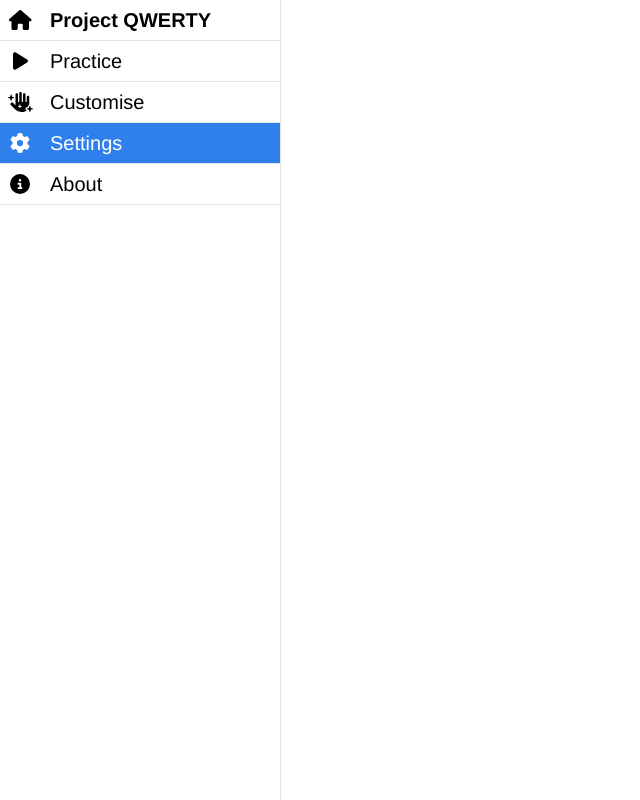
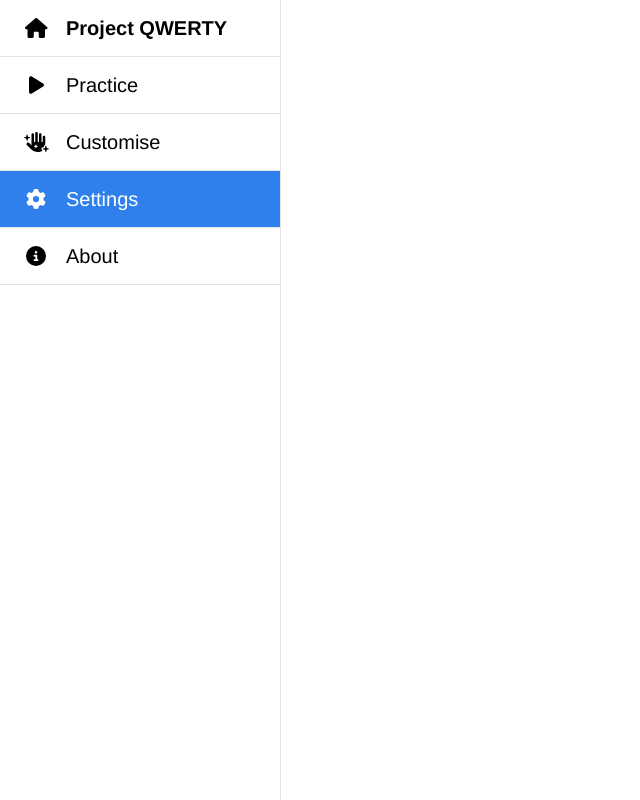
Before and after one commit to project-qwerty/project-qwerty, a Vue app: page /settings in a window 1280 px wide. Shown: the top 800 px of the page, without its empty margins (0-640 px from the left). Built offline with nearby package versions, Linux system fonts and the light colour scheme.

Commit message:
WIP commit addressed nav button padding issue

```diff
--- a/src/components/Nav.vue
+++ b/src/components/Nav.vue
@@ -1,4 +1,5 @@
 <template>
+<!--  ToDo animate nav container in/out the same as the <nav />-->
   <div class="nav-container" :class="{'nav-container-show': showMenu}">
     <div v-if="deviceWidthIsConstrained && !showMenu" class="hamburger-menu-bar">
       <button class="show-menu-button" @click="handleShowMenu">
@@ -16,6 +17,7 @@
             v-for="button in navLinks" :key="button.path"
             :to="button.path">
           <RowButton
+              class="nav-button"
               :text="button.text"
               :icon="button.icon"
               :bold="button.bold"
@@ -84,7 +86,7 @@
   nav {
     display: flex;
     flex-direction: column;
-    overflow-y: hidden;
+    height: 100%;
   }
 
   nav a {
@@ -140,6 +142,10 @@
     transform: translate3d(calc(-100vw), 0, 0);
   }
 
+  .nav-button {
+    padding: 0.5rem 1rem;
+  }
+
   .nav-container {
     background: var(--background-colour);
     display: flex;
--- a/src/views/CustomCategory.vue
+++ b/src/views/CustomCategory.vue
@@ -1,8 +1,8 @@
 <template>
-  <div>
+  <div class="page-layout">
     <Nav />
 
-    <div class="sidebar-page-content">
+    <div class="page-content">
       <RowButton
           class="back-button"
           icon="chevron-left"
```
